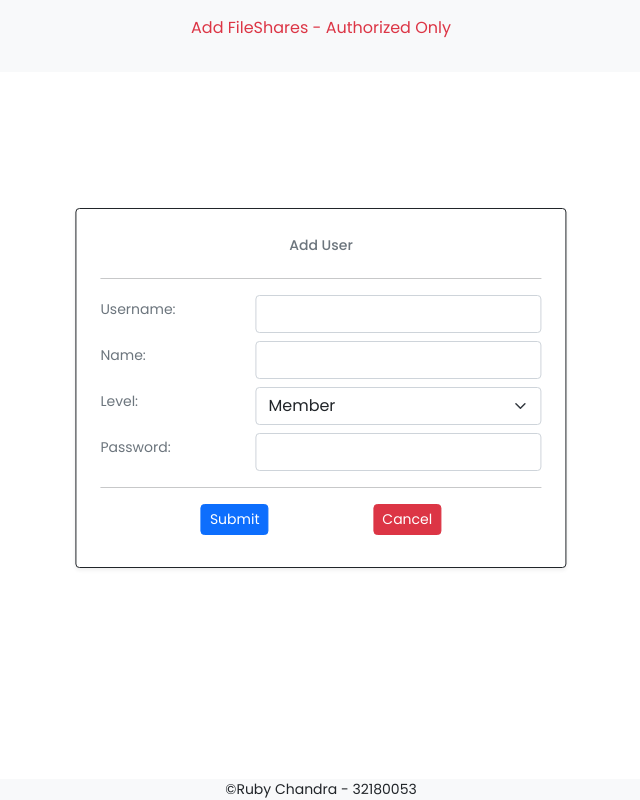
After one commit to Chandraxxx/File-Share-V.2, a Flask app: page /add_user in a window 1280 px wide. The commit adds this page. Shown: the whole page, without its empty margins (319-959 px from the left). Run offline with Flask 2, Linux system fonts and the light colour scheme; the visitor is signed in with stand-in values (Sample User, id 1); some libraries are stand-ins or nearby versions.

Commit message:
Add files via upload

```diff
--- a/app.py
+++ b/app.py
@@ -1,6 +1,8 @@
 from flask import Flask, render_template, request, redirect, url_for, session
 from datetime import datetime, timedelta
 from flask_mail import Mail, Message
+from flask_mysqldb import MySQL
+
 import os, pdfkit
 
 path_wkhtmltopdf = r'C:\Program Files\wkhtmltopdf\bin\wkhtmltopdf.exe'
@@ -15,70 +17,114 @@ app.config['MAIL_USE_SSL'] = False
 # Manage Session
 app.secret_key = "1q2w3e4r5t"
 app.config['PERMANENT_SESSION_LIFETIME'] =  timedelta(minutes=5)
+# Config MySQL db
+app.config['MYSQL_USER'] = 'sql3412162'
+app.config['MYSQL_PASSWORD'] = 'tJqUW9xh7h'
+app.config['MYSQL_HOST'] = 'sql3.freemysqlhosting.net'
+app.config['MYSQL_DB'] = 'sql3412162'
+app.config['MYSQL_CURSORCLASS'] = 'DictCursor'
+
+mysql = MySQL(app)
 
 
 @app.route('/')
 def index():
-	#just a simple greeting time
-	curTime = datetime.now()
-	curTime.hour
-	if curTime.hour<12:
-		greet = "Morning"
-	elif 12 <= curTime.hour<18:
-		greet = "Afternoon"
-	else:
-		greet = "Evening"
-	#end
-	return render_template('home.html', greet = greet)
+        if "uname" in session:
+                #just a simple greeting time
+                curTime = datetime.now()
+                curTime.hour
+                if curTime.hour<12:
+                        greet = "Morning"
+                elif 12 <= curTime.hour<18:
+                        greet = "Afternoon"
+                else:
+                        greet = "Evening"
+                #end
+        else:
+                return redirect(url_for('login'))
+        return render_template('home.html', greet = greet)
 
 # login
 @app.route('/login', methods = ['GET','POST'])
 def login():
-        if request.method == "POST":
-                username = request.form['uname']
-                password = request.form['pw']
-                session['uname'] = username
+        if "uname" in session:
                 return redirect(url_for('index'))
         else:
-                return render_template('login.html')
+                if request.method == "POST":
+                        username = request.form['uname']
+                        password = request.form['pw']
+                        session['uname'] = username
+                        return redirect(url_for('index'))
+                else:
+                        return render_template('login.html')
 
 #downloadlistPage
 @app.route('/list_download')
 def listDownload():
-	return render_template('list_download.html')
+        if "uname" in session:
+                return render_template('list_download.html')
+        else:
+                return redirect(url_for('login'))
+
+#manage USER
+
+##add_user
+@app.route('/add_user', methods=['GET', 'POST'])
+def addUser():
+        if "uname" in session:
+                if request.method == 'POST':
+                        name = request.form['name']
+                        username = request.form['uname']
+                        password =request.form['pw']
+                        level = request.form['level']
+                        date = datetime.now()
+                        active = "OFF"
+                        return "Sementara"
+                #End if
+                return render_template('add_user.html')
+        else:
+                return redirect(url_for('login'))
+##end
+
+#end
 
 #userlistPage
 @app.route('/list_user')
 def listUser():
-	return render_template('list_user.html')
-
+        if "uname" in session:
+                return render_template('list_user.html')
+        else:
+                return redirect(url_for('login'))
 # helpCentrePage
 @app.route('/help_centre',methods=['GET','POST'])
 def helpCentre():
-        if request.method == "POST":
-                g_username = request.form['gmail_username']
-                g_password = request.form['gmail_pw']
-                to = request.form['to']
-                subject = request.form['subject']
-                message = request.form['message']
+        if "uname" in session:
+                if request.method == "POST":
+                        g_username = request.form['gmail_username']
+                        g_password = request.form['gmail_pw']
+                        to = request.form['to']
+                        subject = request.form['subject']
+                        message = request.form['message']
 
-                app.config['MAIL_USERNAME'] = g_username
-                app.config['MAIL_PASSWORD'] = g_password
+                        app.config['MAIL_USERNAME'] = g_username
+                        app.config['MAIL_PASSWORD'] = g_password
 
-                msg = Message(subject, sender=g_username, recipients=[to])
-                msg.body = message
+                        msg = Message(subject, sender=g_username, recipients=[to])
+                        msg.body = message
 
-                try:
-                        mail = Mail(app)
-                        mail.connect()
-                        mail.send(msg)
-                        return render_template('help_centre.html', success = "True")
-                except:
-                        return render_template('help_centre.html', failed = "True")
+                        try:
+                                mail = Mail(app)
+                                mail.connect()
+                                mail.send(msg)
+                                return render_template('help_centre.html', success = "True")
+                        except:
+                                return render_template('help_centre.html', failed = "True")
+        else:
+                return redirect(url_for('login'))
         return render_template('help_centre.html', failed = "False", success = "False")
 
 # logout
-@app.route('/logout')
+@app.route('/logou t')
 def logOut():
         session.pop('uname', None)
         return redirect(url_for("login"))
--- /dev/null
+++ b/pyvenv.cfg
@@ -0,0 +1,3 @@
+home = C:\Users\Ruby Chandra\AppData\Local\Programs\Python\Python39
+include-system-site-packages = false
+version = 3.9.5
--- /dev/null
+++ b/templates/add_user.html
@@ -0,0 +1,112 @@
+<!doctype html>
+<html lang="en">
+  <head>
+    <!-- Required meta tags -->
+    <meta charset="utf-8">
+    <meta name="viewport" content="width=device-width, initial-scale=1">
+
+    <!-- CSS -->
+    <link rel="stylesheet" href="../static/css/general.css">
+    <!-- Bootstrap CSS -->
+    <link href="https://cdn.jsdelivr.net/npm/bootstrap@5.0.0/dist/css/bootstrap.min.css" rel="stylesheet" integrity="sha384-wEmeIV1mKuiNpC+IOBjI7aAzPcEZeedi5yW5f2yOq55WWLwNGmvvx4Um1vskeMj0" crossorigin="anonymous">
+
+    <title>FileShare - Add User</title>
+  </head>
+  <body>
+  	<!-- navbar -->
+  	<nav class="navbar navbar-expand-lg navbar-light bg-light justify-content-center">
+	  <p class="navbar-text font-weight-bold text-danger">Add FileShares - Authorized Only</p>
+	</nav>
+  	<!-- end -->
+
+  	<!-- Content -->
+		 <div class=" p-3 mb-4">
+		  <div class="position-absolute top-50 start-50 translate-middle " style="height: 400px">
+		    <div class="p-2  col-example border-dark">
+		    	<form method="POST">
+		    		<div class="container border-dark border shadow-sm shadow-primary rounded p-4">
+		    			<div class="row">
+		    				<div class="col form-text text-center h4">
+		    					Add User
+		    				</div>
+		    			</div>
+		    			<hr class="my-3">
+		    			<div class="row">
+		    				<div class="col-4 form-text">
+		    					<label for="" class="form-label">Username:</label>
+		    				</div>
+		    				<div class="col-8">
+		    					<input type="text" name="uname" class="form-control" required="" >
+		    				</div>
+		    			</div>
+
+		    			<div class="row my-2">
+		    				<div class="col-4 form-text">
+		    					<label for="" class="form-label">Name:</label>
+		    				</div>
+		    				<div class="col-8">
+		    					<input type="text" name="name" class="form-control" required="" >
+		    				</div>
+		    			</div>
+
+		    			<div class="row my-2">
+		    				<div class="col-4 form-text">
+		    					<label for="" class="form-label">Level:</label>
+		    				</div>
+		    				<div class="col-8">
+		    					<select size="1" class="form-select" aria-label="Default select example" name="level" required="">
+								  <option value="M">Member</option>
+								  <option value="A">Admin</option>
+								</select>
+		    				</div>
+		    			</div>
+
+		    			<div class="row my-2">
+		    				<div class="col-4 form-text">
+		    					<label for="" class="form-label">Password:</label>
+		    				</div>
+		    				<div class="col-8">
+		    					<input type="Password" name="pw" class="form-control" required="">
+		    				</div>
+		    			</div>
+		    			{%if msg == True%}
+		    			<div class="alert alert-danger text-center">
+		    				Invalid Username or Password
+		    			</div>
+		    			{%endif%}
+		    			{%if msg2 == True%}
+		    			<div class="alert alert-danger text-center">
+		    				Username Not Exists
+		    			</div>
+		    			{%endif%}
+		    			<hr class="my-3">
+		    			<div class="row my-2 mx-5 text-center">
+		    				<div class="col-6">
+		    					<button class="btn btn-sm btn-primary rounded" value="submit">Submit</button>
+		    				</div>
+		    				<div class="col-6">
+		    					<a href="/list_user" class="btn btn-sm btn-danger rounded ">Cancel</a>
+		    				</div>
+		    			</div>
+		    		</div>
+		    	</form>
+		    </div>
+		  </div>
+
+		</div>
+
+		<!-- Endof Content -->
+
+
+  	<!-- Footer -->
+  	<div class="fixed-bottom container-fluid bg-light text-center small">
+		<span class="font-weight-bold">&copy</span>Ruby Chandra - 32180053
+	</div>
+  	<!-- End -->
+    <!-- Option 2: Separate Popper and Bootstrap JS -->
+
+    <script src="https://cdn.jsdelivr.net/npm/@popperjs/core@2.9.2/dist/umd/popper.min.js" integrity="sha384-IQsoLXl5PILFhosVNubq5LC7Qb9DXgDA9i+tQ8Zj3iwWAwPtgFTxbJ8NT4GN1R8p" crossorigin="anonymous"></script>
+    <script src="https://cdn.jsdelivr.net/npm/bootstrap@5.0.0/dist/js/bootstrap.min.js" integrity="sha384-lpyLfhYuitXl2zRZ5Bn2fqnhNAKOAaM/0Kr9laMspuaMiZfGmfwRNFh8HlMy49eQ" crossorigin="anonymous"></script>
+
+  </body>
+</html>
--- a/templates/help_centre.html
+++ b/templates/help_centre.html
@@ -118,7 +118,7 @@
 		      </div>
 		      <div class="modal-footer">
 		        <button type="button" class="btn btn-secondary" data-bs-dismiss="modal">Cancel</button>
-		        <button type="button" class="btn btn-danger">Yes</button>
+		        <a href="/logout" class="btn btn-danger">Logout</a>
 		      </div>
 		    </div>
 		  </div>
--- a/templates/list_download.html
+++ b/templates/list_download.html
@@ -124,7 +124,7 @@
 		      </div>
 		      <div class="modal-footer">
 		        <button type="button" class="btn btn-secondary" data-bs-dismiss="modal">Cancel</button>
-		        <button type="button" class="btn btn-danger">Yes</button>
+		        <a href="/logout" class="btn btn-danger">Logout</a>
 		      </div>
 		    </div>
 		  </div>
```
Also changed, not shown: templates/list_user.html (+9 -4 lines).
